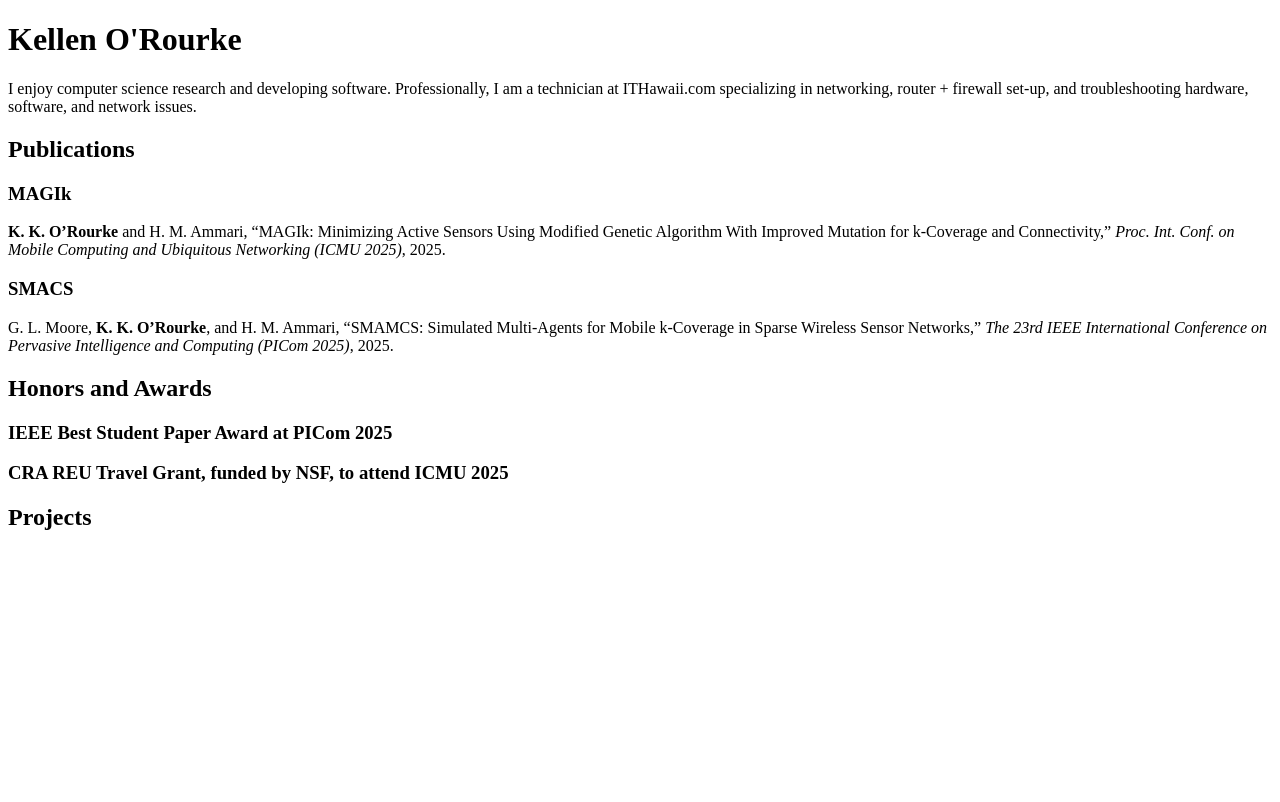
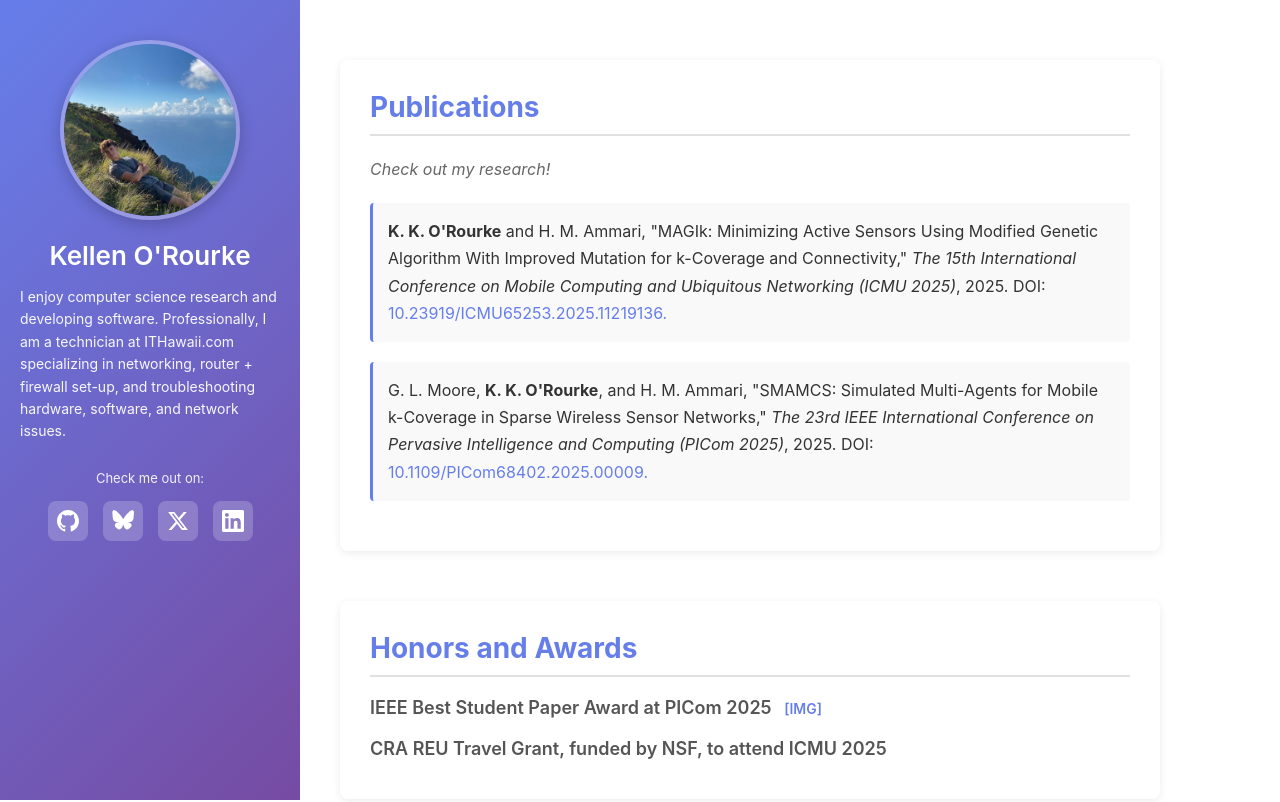
Before and after one commit to Kellen10/kellen.dev, a plain HTML site: page index.html in a window 1280 px wide. Shown: the top 802 px of the page. Drawn offline with Linux system fonts and the light colour scheme.

Commit message:
Added style.css.

```diff
--- a/index.html
+++ b/index.html
@@ -3,52 +3,75 @@
 <head>
     <meta charset="UTF-8">
     <meta name="viewport" content="width=device-width, initial-scale=1.0">
-    <title>Kellen O'Rourke </title>
+    <title>Kellen O'Rourke</title>
+    <link rel="stylesheet" href="style.css">
 </head>
 <body>
     <header>
+        <img src="images/profile_img.jpg" alt="Kellen O'Rourke">
         <h1>Kellen O'Rourke</h1>
-        <p> I enjoy computer science research and developing software.
+        <p>I enjoy computer science research and developing software.
             Professionally, I am a technician at ITHawaii.com
             specializing in networking, router + firewall set-up,
             and troubleshooting hardware, software, and network issues.
         </p>
+
+        <div class="social-links">
+            <p>Check me out on:</p>
+            <div class="social-icons">
+                <a href="https://github.com/Kellen10" target="_blank" title="GitHub">
+                    <svg viewBox="0 0 24 24" xmlns="http://www.w3.org/2000/svg">
+                        <path d="M12 0c-6.626 0-12 5.373-12 12 0 5.302 3.438 9.8 8.207 11.387.599.111.793-.261.793-.577v-2.234c-3.338.726-4.033-1.416-4.033-1.416-.546-1.387-1.333-1.756-1.333-1.756-1.089-.745.083-.729.083-.729 1.205.084 1.839 1.237 1.839 1.237 1.07 1.834 2.807 1.304 3.492.997.107-.775.418-1.305.762-1.604-2.665-.305-5.467-1.334-5.467-5.931 0-1.311.469-2.381 1.236-3.221-.124-.303-.535-1.524.117-3.176 0 0 1.008-.322 3.301 1.23.957-.266 1.983-.399 3.003-.404 1.02.005 2.047.138 3.006.404 2.291-1.552 3.297-1.23 3.297-1.23.653 1.653.242 2.874.118 3.176.77.84 1.235 1.911 1.235 3.221 0 4.609-2.807 5.624-5.479 5.921.43.372.823 1.102.823 2.222v3.293c0 .319.192.694.801.576 4.765-1.589 8.199-6.086 8.199-11.386 0-6.627-5.373-12-12-12z"/>
+                    </svg>
+                </a>
+                <a href="https://bsky.app/profile/kellen.dev" target="_blank" title="Bluesky">
+                    <svg viewBox="0 0 24 24" xmlns="http://www.w3.org/2000/svg">
+                         <path d="M5.52 1.79c2.7 2.03 5.61 6.15 6.68 8.36 1.07-2.21 3.98-6.33 6.68-8.36 1.95-1.47 5.11-2.6 5.11 1.01 0 .72-.41 6.05-.65 6.92-.84 3.01-3.91 3.78-6.64 3.31 4.77.81 5.99 3.5 3.36 6.19-4.98 5.11-7.15-1.28-7.71-2.92-.1-.3-.15-.44-.15-.32 0-.12-.05.02-.15.32-.56 1.64-2.73 8.03-7.71 2.92-2.62-2.69-1.41-5.38 3.36-6.19-2.73.47-5.8-.3-6.64-3.31-.24-.87-.65-6.2-.65-6.92 0-3.61 3.16-2.48 5.11-1.01z"/>
+                    </svg>
+                </a>
+                <a href="https://x.com/kellen_orourke" target="_blank" title="X (Twitter)">
+                    <svg viewBox="0 0 24 24" xmlns="http://www.w3.org/2000/svg">
+                        <path d="M18.244 2.25h3.308l-7.227 8.26 8.502 11.24H16.17l-5.214-6.817L4.99 21.75H1.68l7.73-8.835L1.254 2.25H8.08l4.713 6.231zm-1.161 17.52h1.833L7.084 4.126H5.117z"/>
+                    </svg>
+                </a>
+                <a href="https://www.linkedin.com/in/kellenorourke" target="_blank" title="LinkedIn">
+                    <svg viewBox="0 0 24 24" xmlns="http://www.w3.org/2000/svg">
+                        <path d="M20.447 20.452h-3.554v-5.569c0-1.328-.027-3.037-1.852-3.037-1.853 0-2.136 1.445-2.136 2.939v5.667H9.351V9h3.414v1.561h.046c.477-.9 1.637-1.85 3.37-1.85 3.601 0 4.267 2.37 4.267 5.455v6.286zM5.337 7.433c-1.144 0-2.063-.926-2.063-2.065 0-1.138.92-2.063 2.063-2.063 1.14 0 2.064.925 2.064 2.063 0 1.139-.925 2.065-2.064 2.065zm1.782 13.019H3.555V9h3.564v11.452zM22.225 0H1.771C.792 0 0 .774 0 1.729v20.542C0 23.227.792 24 1.771 24h20.451C23.2 24 24 23.227 24 22.271V1.729C24 .774 23.2 0 22.222 0h.003z"/>
+                    </svg>
+                </a>
+            </div>
+        </div>
     </header>
 
     <main>
-
         <section>
             <h2>Publications</h2>
-
-            <h3>MAGIk</h3>
-            <p>
-                <strong>K. K. O’Rourke</strong> and H. M. Ammari,
-                “MAGIk: Minimizing Active Sensors Using Modified Genetic Algorithm With Improved Mutation for k-Coverage and Connectivity,”
-                <em>Proc. Int. Conf. on Mobile Computing and Ubiquitous Networking (ICMU 2025)</em>, 2025.
+            <p class="section-intro">Check out my research!</p>
+            <p class="publication">
+                <strong>K. K. O'Rourke</strong> and H. M. Ammari,
+                "MAGIk: Minimizing Active Sensors Using Modified Genetic Algorithm With Improved Mutation for k-Coverage and Connectivity,"
+                <em>The 15th International Conference on Mobile Computing and Ubiquitous Networking (ICMU 2025)</em>, 2025.
+                DOI:<a href="https://doi.org/10.23919/ICMU65253.2025.11219136">
+                10.23919/ICMU65253.2025.11219136.
+                </a>
             </p>
-
-            <h3>SMACS</h3>
-            <p>
-                G. L. Moore, <strong>K. K. O’Rourke</strong>, and H. M. Ammari,
-                “SMAMCS: Simulated Multi-Agents for Mobile k-Coverage in Sparse Wireless Sensor Networks,”
+            <p class="publication">
+                G. L. Moore, <strong>K. K. O'Rourke</strong>, and H. M. Ammari,
+                "SMAMCS: Simulated Multi-Agents for Mobile k-Coverage in Sparse Wireless Sensor Networks,"
                 <em>The 23rd IEEE International Conference on Pervasive Intelligence and Computing (PICom 2025)</em>, 2025.
+                DOI:<a href="https://doi.org/10.1109/PICom68402.2025.00009">
+                10.1109/PICom68402.2025.00009.
+                </a>
             </p>
-
         </section>
-
         <section>
             <h2>Honors and Awards</h2>
-
-            <h3>IEEE Best Student Paper Award at PICom 2025</h3>
+            <h3>IEEE Best Student Paper Award at PICom 2025 <a href="images/best-student-paper.jpg">[IMG]</a></h3>
             <h3>CRA REU Travel Grant, funded by NSF, to attend ICMU 2025</h3>
         </section>
-
         <section>
             <h2>Projects</h2>
         </section>
-
     </main>
-
-
 </body>
 </html>
--- /dev/null
+++ b/style.css
@@ -0,0 +1,157 @@
+* {
+    margin: 0;
+    padding: 0;
+    box-sizing: border-box;
+}
+
+body {
+    display: flex;
+    min-height: 100vh;
+    font-family: -apple-system, BlinkMacSystemFont, 'Segoe UI', Roboto, Oxygen, Ubuntu, Cantarell, sans-serif;
+    color: #333;
+}
+
+header {
+    width: 300px;
+    background: linear-gradient(135deg, #667eea 0%, #764ba2 100%);
+    padding: 40px 20px;
+    height: 100vh;
+    position: fixed;
+    color: white;
+}
+
+header img {
+    width: 180px;
+    height: 180px;
+    border-radius: 50%;
+    object-fit: cover;
+    display: block;
+    margin: 0 auto 20px auto;
+    border: 4px solid rgba(255, 255, 255, 0.3);
+    box-shadow: 0 4px 15px rgba(0, 0, 0, 0.2);
+}
+
+header h1 {
+    font-size: 26px;
+    margin-bottom: 15px;
+    text-align: center;
+    font-weight: 600;
+}
+
+header p {
+    font-size: 14px;
+    line-height: 1.6;
+    color: rgba(255, 255, 255, 0.95);
+    margin-bottom: 25px;
+}
+
+.social-links {
+    text-align: center;
+    margin-top: 20px;
+}
+
+.social-links p {
+    font-size: 13px;
+    margin-bottom: 12px;
+    color: rgba(255, 255, 255, 0.9);
+}
+
+.social-icons {
+    display: flex;
+    justify-content: center;
+    gap: 15px;
+}
+
+.social-icons a {
+    display: inline-block;
+    width: 40px;
+    height: 40px;
+    background: rgba(255, 255, 255, 0.2);
+    border-radius: 8px;
+    display: flex;
+    align-items: center;
+    justify-content: center;
+    transition: all 0.3s ease;
+}
+
+.social-icons a:hover {
+    background: rgba(255, 255, 255, 0.3);
+    transform: translateY(-2px);
+}
+
+.social-icons svg {
+    width: 22px;
+    height: 22px;
+    fill: white;
+}
+
+main {
+    margin-left: 300px;
+    padding: 60px 40px;
+    max-width: 900px;
+    width: 100%;
+}
+
+section {
+    margin-bottom: 50px;
+    background: white;
+    padding: 30px;
+    border-radius: 8px;
+    box-shadow: 0 2px 8px rgba(0, 0, 0, 0.08);
+}
+
+h2 {
+    font-size: 28px;
+    margin-bottom: 20px;
+    color: #667eea;
+    padding-bottom: 10px;
+    border-bottom: 2px solid #e0e0e0;
+}
+
+.section-intro {
+    font-size: 16px;
+    color: #666;
+    margin-bottom: 20px;
+    font-style: italic;
+}
+
+h3 {
+    font-size: 18px;
+    margin-top: 20px;
+    margin-bottom: 10px;
+    color: #555;
+    font-weight: 600;
+}
+
+h3 a {
+    font-size: 14px;
+    color: #667eea;
+    text-decoration: none;
+    margin-left: 8px;
+}
+
+h3 a:hover {
+    text-decoration: underline;
+}
+
+p {
+    line-height: 1.7;
+    margin-bottom: 15px;
+}
+
+.publication {
+    padding: 15px;
+    background: #f9f9f9;
+    border-left: 3px solid #667eea;
+    margin-bottom: 20px;
+    border-radius: 4px;
+}
+
+.publication a {
+    color: #667eea;
+    text-decoration: none;
+}
+
+.publication a:hover {
+    text-decoration: underline;
+}
```
Also changed, not shown: images/profile_img.jpg (added).
